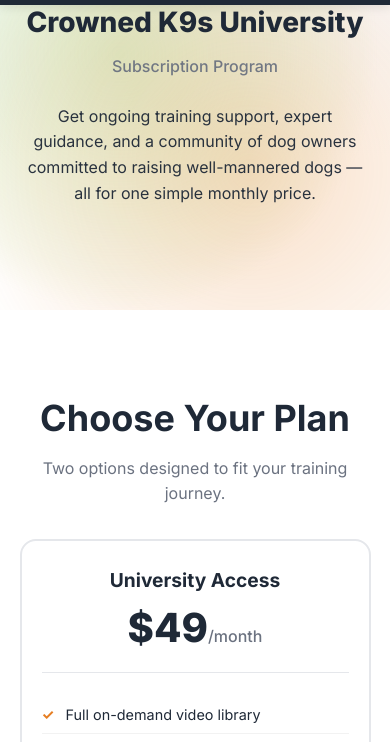
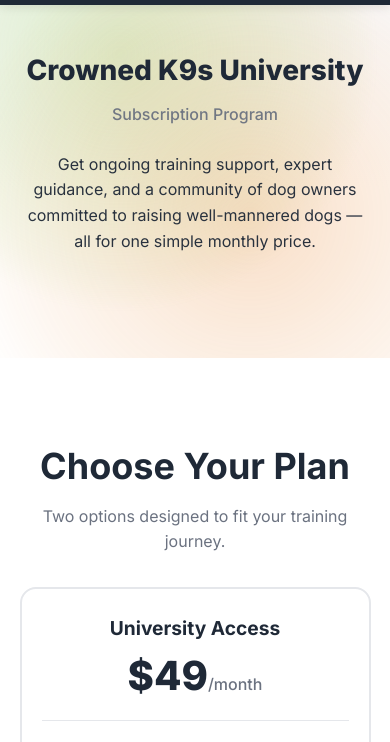
Before and after one commit to lorenzoking/CrownedK9sWebsite, a website: page university/index.html in a window 390 px wide. Shown: the part 66-808 px from the top of the page. Drawn offline with Linux system fonts and the light colour scheme.

Commit message:
Fix university hero mobile spacing

```diff
--- a/styles.css
+++ b/styles.css
@@ -690,11 +690,12 @@
     margin-top: 0.5rem;
 }
 @media (max-width: 768px) {
-    .university-hero {
-        padding-top: 2rem;
+    .university-hero-content {
+        padding-top: 3rem;
     }
     .university-hero h1 {
         font-size: 1.75rem;
+        margin-top: 0;
     }
     .university-tagline { font-size: 1.1rem; }
     .university-intro { font-size: 0.95rem; }
```
